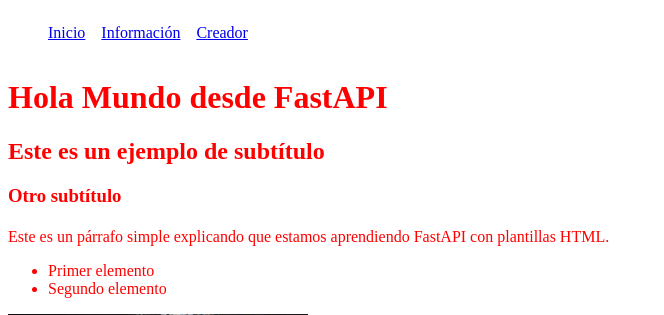
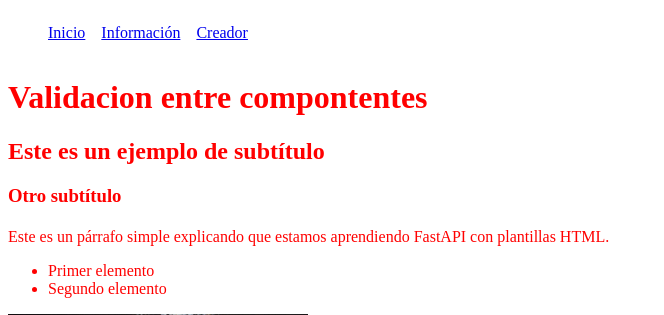
Before and after one commit to ANDRESTIAGO/PROYECTO3CORTE, a FastAPI app: page / in a window 1280 px wide. Shown: the top 315 px of the page, without its empty margins (0-664 px from the left). Run offline with FastAPI, Linux system fonts and the light colour scheme.

Commit message:
Se arreglaron detalles de homes

```diff
--- a/app/home.py
+++ b/app/home.py
@@ -35,9 +35,9 @@ async def show_form(request:Request):
 @router.post("/add")
 async def submit_info(
         nombre: str = Form(...),
-        tipo:str=Form(...),
-        marca:str=Form(...),
-        modelo:str=Form(...),
+        tipo:str = Form(...),
+        marca:str = Form(...),
+        modelo:str = Form(...)
 ):
     sesion = Componente(nombre=nombre, tipo=tipo, marca=marca, modelo=modelo)
     df = pd.read_csv(csv_file)
--- a/templates/home.html
+++ b/templates/home.html
@@ -2,7 +2,7 @@
 {% block title %} Inicio - Visualizando {% endblock %}
 {% block content %}
 
-<h1>Hola Mundo desde FastAPI</h1>
+<h1>Validacion entre compontentes</h1>
 <h1>{{title}}</h1>
 <h2>Este es un ejemplo de subtítulo</h2>
 <h3>Otro subtítulo</h3>
```
